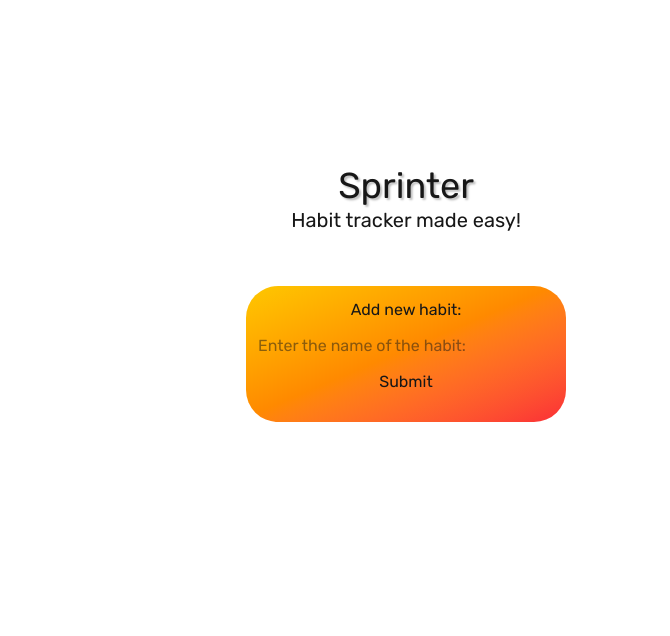
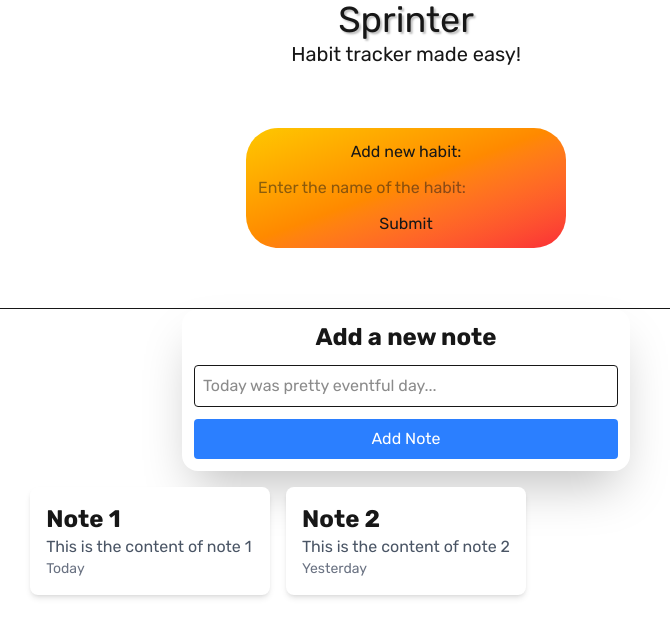
Before and after one commit to StepanPotiienko/sprinter, a Next.js app: page / in a window 1280 px wide. Shown: the top 636 px of the page, without its empty margins (234-904 px from the left). Built offline with nearby package versions, Linux system fonts and the light colour scheme.

Commit message:
note tacking

```diff
--- /dev/null
+++ b/app/components/notes.tsx
@@ -0,0 +1,73 @@
+import { useState } from "react";
+
+interface Note {
+  id: string;
+  title: string;
+  content?: string;
+  createdAt?: string;
+}
+
+export const NewNoteForm = ({ onAddNote }: { onAddNote: (note: Note) => void }) => {
+  const [title, setTitle] = useState("");
+
+  function addNewNote(e: React.FormEvent) {
+    e.preventDefault();
+    if (!title.trim()) return;
+
+    const newNote: Note = {
+      id: crypto.randomUUID(),
+      title,
+      createdAt: new Date().toLocaleString(),
+    };
+
+    onAddNote(newNote);
+    setTitle("");
+  }
+
+  return (
+    <div className="w-full max-w-md flex flex-col gap-3 justify-center items-center rounded-2xl shadow-2xl p-3">
+      <h2 className="text-2xl font-black">Add a new note</h2>
+      <form onSubmit={addNewNote} className="w-full flex flex-col gap-3">
+        <input
+          className="w-full p-2 border rounded"
+          placeholder="Today was pretty eventful day..."
+          value={title}
+          onChange={(e) => setTitle(e.target.value)}
+        />
+        <button type="submit" className="px-4 py-2 bg-blue-500 text-white rounded">Add Note</button>
+      </form>
+    </div>
+  );
+};
+
+const Note = ({ title, content, createdAt }: Note) => {
+  return (
+    <div className="bg-white p-4 rounded-lg shadow-md">
+      <h1 className="text-2xl font-bold">{title}</h1>
+      {content && <p className="text-gray-600">{content}</p>}
+      <p className="text-sm text-gray-500">{createdAt}</p>
+    </div>
+  );
+};
+
+export const NotesList = () => {
+  const [notes, setNotes] = useState<Note[]>([
+    { id: "1", title: "Note 1", content: "This is the content of note 1", createdAt: "Today" },
+    { id: "2", title: "Note 2", content: "This is the content of note 2", createdAt: "Yesterday" },
+  ]);
+
+  const addNote = (note: Note) => {
+    setNotes((prevNotes) => [note, ...prevNotes]);
+  };
+
+  return (
+    <div className="flex flex-col items-center gap-4">
+      <NewNoteForm onAddNote={addNote} />
+      <div className="grid grid-cols-1 sm:grid-cols-2 md:grid-cols-3 gap-4 w-full">
+        {notes.map((note) => (
+          <Note key={note.id} {...note} />
+        ))}
+      </div>
+    </div>
+  );
+};
--- a/app/page.tsx
+++ b/app/page.tsx
@@ -2,6 +2,9 @@
 
 import { useState } from "react";
 import './styles/page.css'
+
+import { NotesList } from "./components/notes";
+
 
 const AddHabitForm = () => {
   const [habitNames, setHabitNames] = useState<string[]>([])
@@ -34,23 +37,22 @@ const AddHabitForm = () => {
           Submit
         </button>
       </form>
-      <ul className="mt-4">
-        {habitNames.map((habit, index) => (
-          <li key={index}>{habit}</li>
-        ))}
-      </ul>
     </div>
   )
 }
 
 export default function Home() {
   return (
-    <div className='w-[100vw] h-[80vh] flex justify-center items-center flex-col'>
+    <div className='w-full h-full flex justify-center items-center flex-col'>
       <h1 className="text-4xl" style={{textShadow: "2px 2px 2px rgba(0, 0, 0, 0.25)"}}>Sprinter</h1>
       <h2 className='text-xl'>Habit tracker made easy!</h2>
       <div className='w-[100vw] h-[30vh] flex justify-center align-middle items-center'>
         <AddHabitForm />
       </div>
+      <hr className="w-3/4" />
+      <div>
+        <NotesList />
+      </div>
     </div>
   );
 }
```
